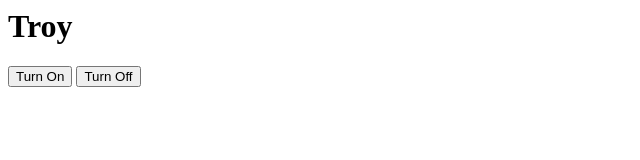
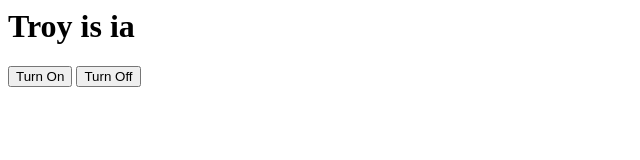
Before and after one commit to greengiant83/kcai-interactive-objects, a website: page public/troy/index.html in a window 1280 px wide. Shown: the whole page, without its empty margins (0-640 px from the left). Drawn offline with nearby package versions, Linux system fonts and the light colour scheme; no server answers.

Commit message:
troy is ia

```diff
--- a/public/troy/index.html
+++ b/public/troy/index.html
@@ -2,7 +2,7 @@
 	<head>
 	</head>
 	<body>
-		<h1>Troy</h1>
+		<h1>Troy is ia</h1>
 
 		<button onclick="turnOn()">Turn On</button>
 		<button onclick="turnOff()">Turn Off</button>
```
